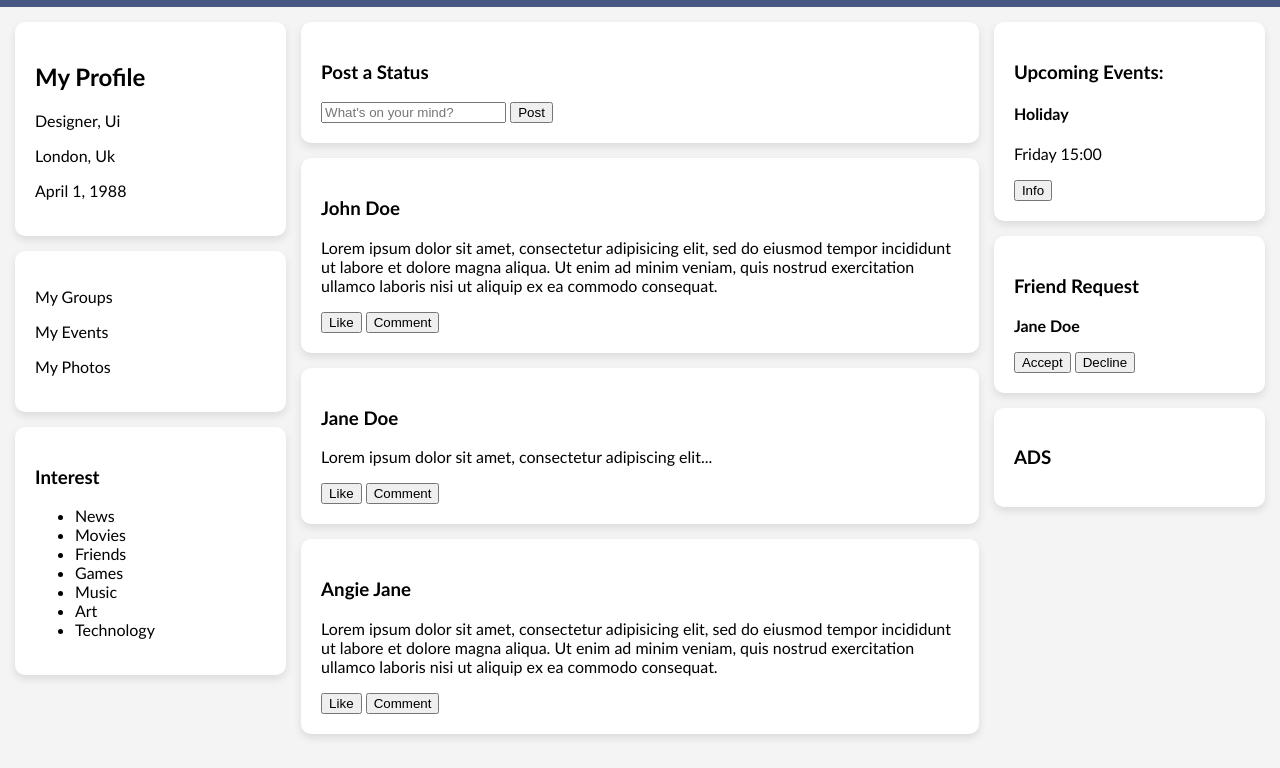
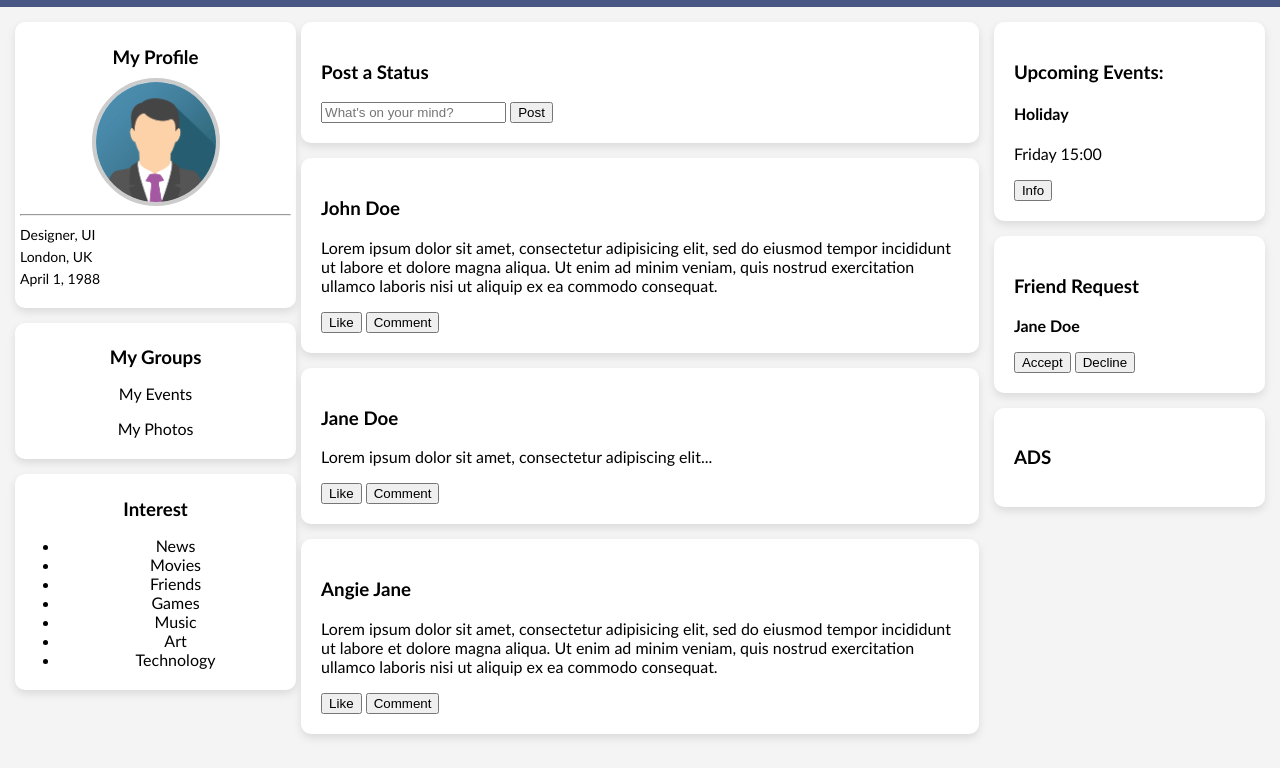
Before and after one commit to kendrick-fontanilla/SecondAct, a plain HTML site: page index.html in a window 1280 px wide. Shown: the part 32-800 px from the top of the page. Drawn offline with Linux system fonts and the light colour scheme.

Commit message:
boxes deluxe

```diff
--- a/index.html
+++ b/index.html
@@ -22,18 +22,26 @@
 
         <aside class="profile">
             <section class="box">
-                <h2 class="MP">My Profile</h2>
-                <p>Designer, Ui</p>
-                <p>London, Uk</p>
-                <p>April 1, 1988</p>
+                <h3>My Profile</h3>
+                <figure class="profile-picture">
+                    <img src="profile-pic.png" alt="Profile Picture">
+                </figure>
+                <hr>
+                <ul class="profile-details">
+                    <li><i class="fas fa-pen"></i> <span>Designer, UI</span></li>
+                    <li><i class="fas fa-map-marker-alt"></i> <span>London, UK</span></li>
+                    <li><i class="fas fa-birthday-cake"></i> <span>April 1, 1988</span></li>
+                </ul>
             </section>
 
+            <!-- My Groups Section -->
             <section class="box">
-            <p>My Groups</p>
+                <h3>My Groups</h3>
                 <p>My Events</p>
                 <p>My Photos</p>
             </section>
 
+            <!-- I fixed the issue here its okay now -->
             <section class="box">
                 <h3>Interest</h3>
                 <ul>
@@ -49,7 +57,7 @@
         </aside>
 
 
-       <!-- Main Content Area -->
+       <!-- main content -->
 
     <main class="content">
         <section class="box">
--- a/style.css
+++ b/style.css
@@ -13,13 +13,14 @@ body{
     padding: 10px;
 }
 
-.container{
+.container {
     display: grid;
     grid-template-areas: "profile content sidebar";
-    grid-template-columns: 2fr 5fr 2fr;
+    grid-template-columns: 2fr 5fr 2fr; /* Issue might be here */
     gap: 15px;
     padding: 15px;
 }
+
 
 .box{
     background-color: white;
@@ -29,9 +30,59 @@ body{
     margin-bottom: 15px;
 }
 
-.box ads{
+.profile .box {
     text-align: center;
+    background: white;
+    padding: 5px;
+    border-radius: 10px;
+    box-shadow: 0px 4px 8px rgba(0, 0, 0, 0.1);
+    width: 100%;
+    max-width: 280px;
 }
+
+
+.profile h3 {
+    font-weight: bold;
+    margin-bottom: 10px;
+}
+
+.profile-picture {
+    display: flex;
+    justify-content: center;
+    align-items: center;
+    width: 120px;
+    height: 120px;
+    border-radius: 50%;
+    overflow: hidden;
+    margin: 0 auto;
+    background-color: white;
+    border: 4px solid #ccc;
+}
+
+.profile-picture img {
+    width: 100%;
+    height: 100%;
+    object-fit: cover;
+}
+
+.profile-details {
+    list-style: none;
+    padding: 0;
+    margin-top: 10px;
+}
+
+.profile-details li {
+    display: flex;
+    align-items: center;
+    font-size: 14px;
+    margin: 5px 0;
+}
+
+
+
+
+
+
 
 .profile {
     grid-area: profile;
```
Also changed, not shown: profile-pic.png (added). Lines whose indentation alone changed are shown as unchanged.
